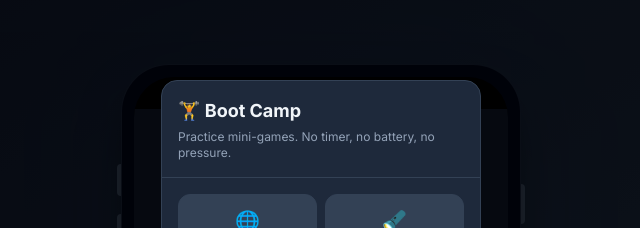
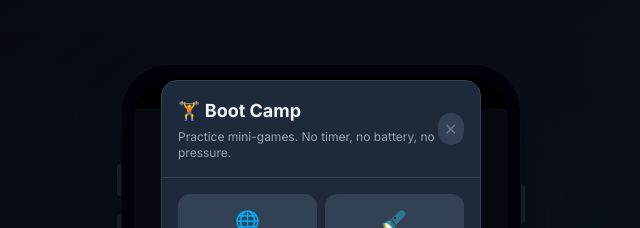
Before and after one commit to rurouni88/pc3-PTSD, a React (Vite) app: page / in a window 1280 px wide. Both pictures are taken after a click on the button "🏋️ Boot Camp". Shown: the top 228 px of the page, without its empty margins (319-959 px from the left). Built offline with nearby package versions, Linux system fonts and the light colour scheme.

Commit message:
fix: add close button to Boot Camp modal (consistent with other modals)

```diff
--- a/src/screens/BootScreen.tsx
+++ b/src/screens/BootScreen.tsx
@@ -241,9 +241,17 @@ export function BootScreen({ onReady, onContinue, onPlayGym }: BootScreenProps)
       {showLeaderboard && <LeaderboardModal onClose={() => setShowLeaderboard(false)} />}
       {showGym && onPlayGym && (
         <Modal onClose={() => setShowGym(false)}>
-          <div className="p-4 border-b border-theme">
-            <h2 className="text-lg font-bold text-primary">🏋️ Boot Camp</h2>
-            <p className="text-xs text-secondary mt-1">Practice mini-games. No timer, no battery, no pressure.</p>
+          <div className="flex items-center justify-between p-4 border-b border-theme">
+            <div>
+              <h2 className="text-lg font-bold text-primary">🏋️ Boot Camp</h2>
+              <p className="text-xs text-secondary mt-1">Practice mini-games. No timer, no battery, no pressure.</p>
+            </div>
+            <button
+              onClick={() => setShowGym(false)}
+              className="w-8 h-8 flex items-center justify-center rounded-full bg-tertiary text-muted hover:text-primary active:scale-90 transition-all"
+            >
+              ✕
+            </button>
           </div>
           <div className="flex-1 overflow-y-auto p-4">
             <div className="grid grid-cols-2 gap-2">
```
